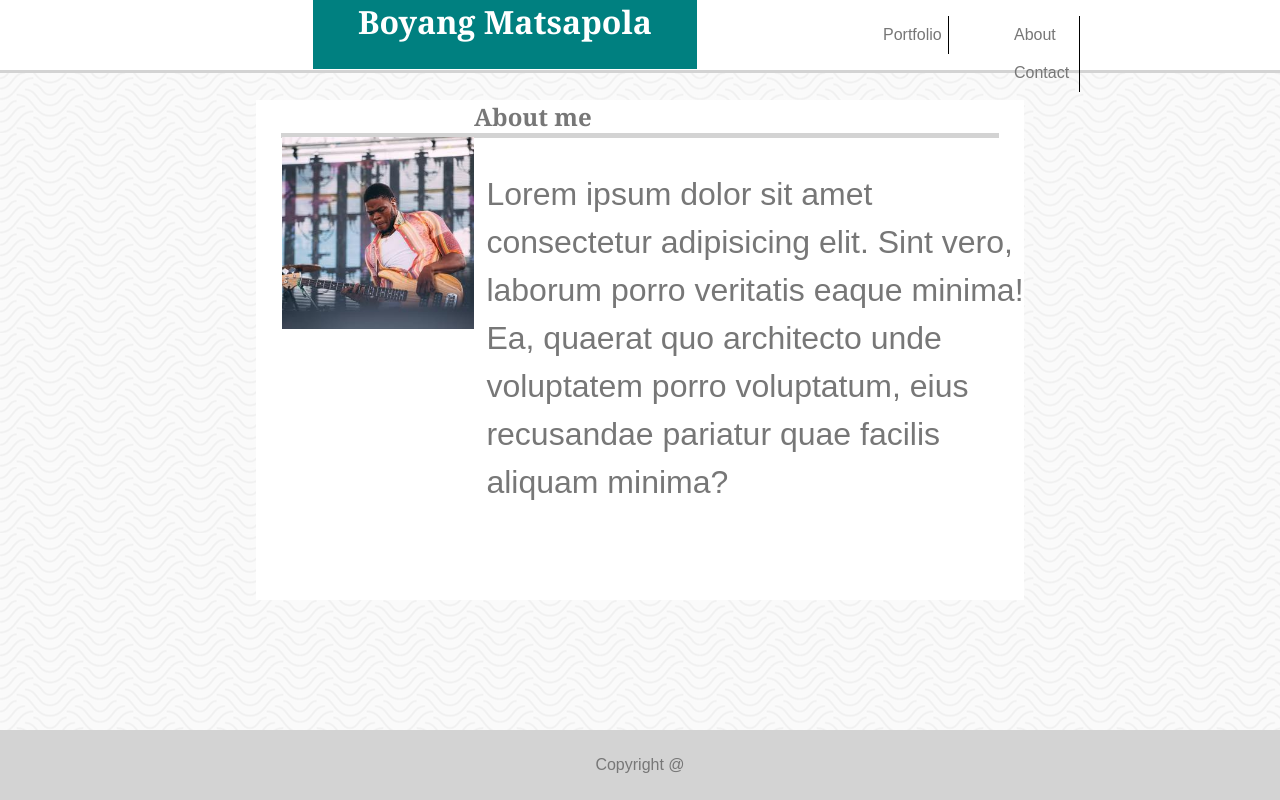
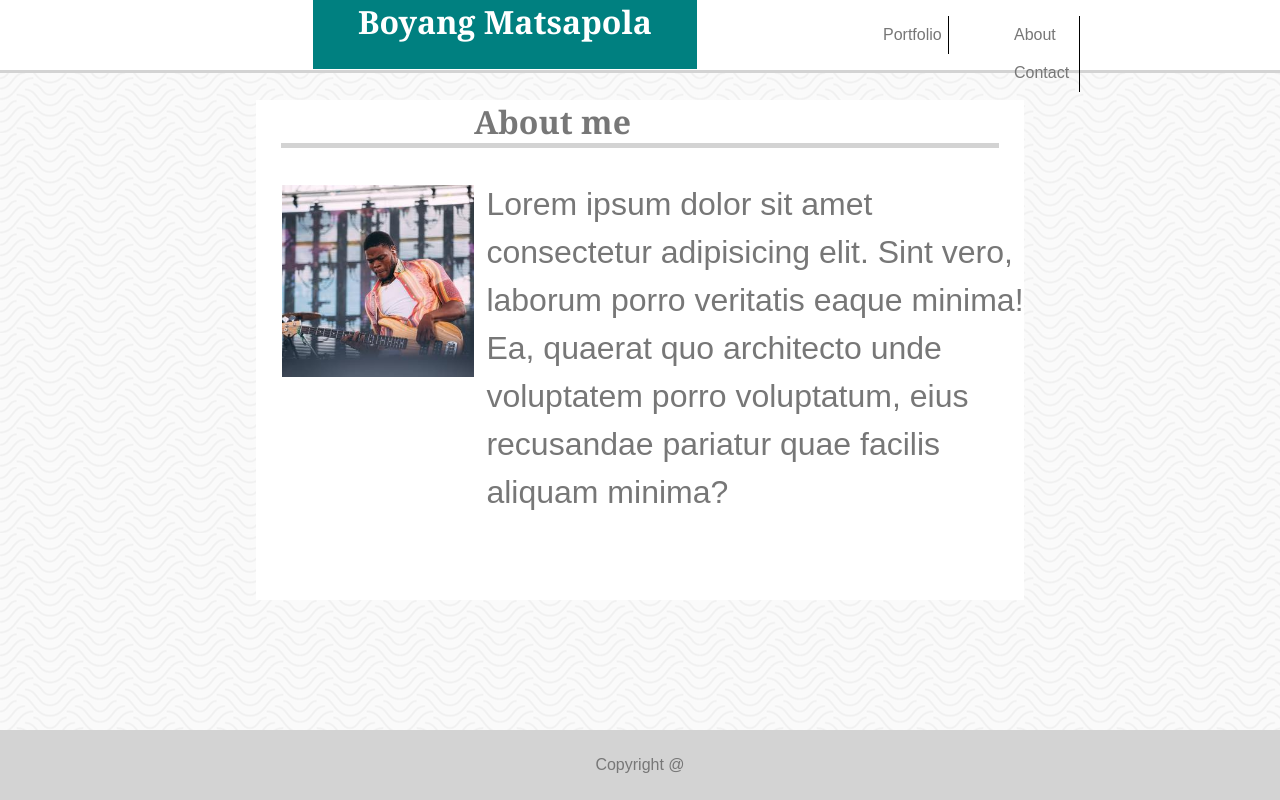
Before and after one commit to boyangm/basic_portfolio, a plain HTML site: page index.html in a window 1280 px wide. Drawn offline with Linux system fonts and the light colour scheme; a script that the page names is missing; files whose address does not match are found by name.

Commit message:
fixed image issues

```diff
--- a/assets/css/style.css
+++ b/assets/css/style.css
@@ -60,6 +60,7 @@ ul {
 
 }
 #title{
+    font-size: 2rem;
     border-bottom: solid 5px lightgray;
     text-align: left;
     padding: 0px;
@@ -68,7 +69,7 @@ ul {
 #biopic{
     float:left;
     width: 25%;
-    margin: 37px 0px 0px 26px;
+    margin: 85px 0px 0px 26px;
 }
 #aboutMe{
     float: right;
@@ -78,7 +79,7 @@ ul {
 }
 
 }
-group:after{
+.group:after{
     content:"";
     display: table;
     clear: both;
```
